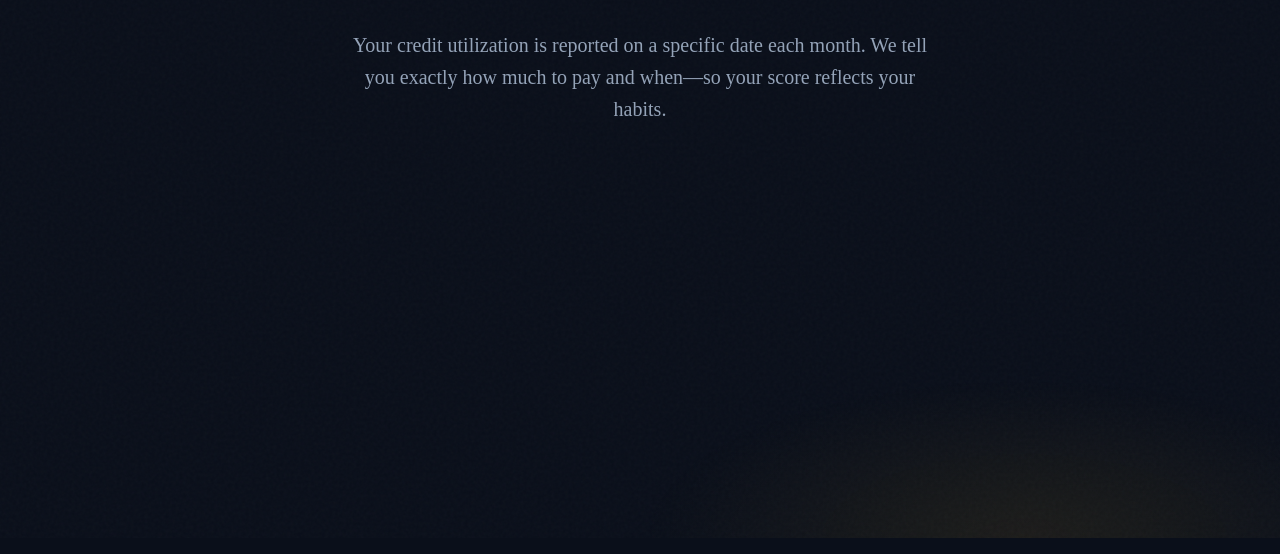
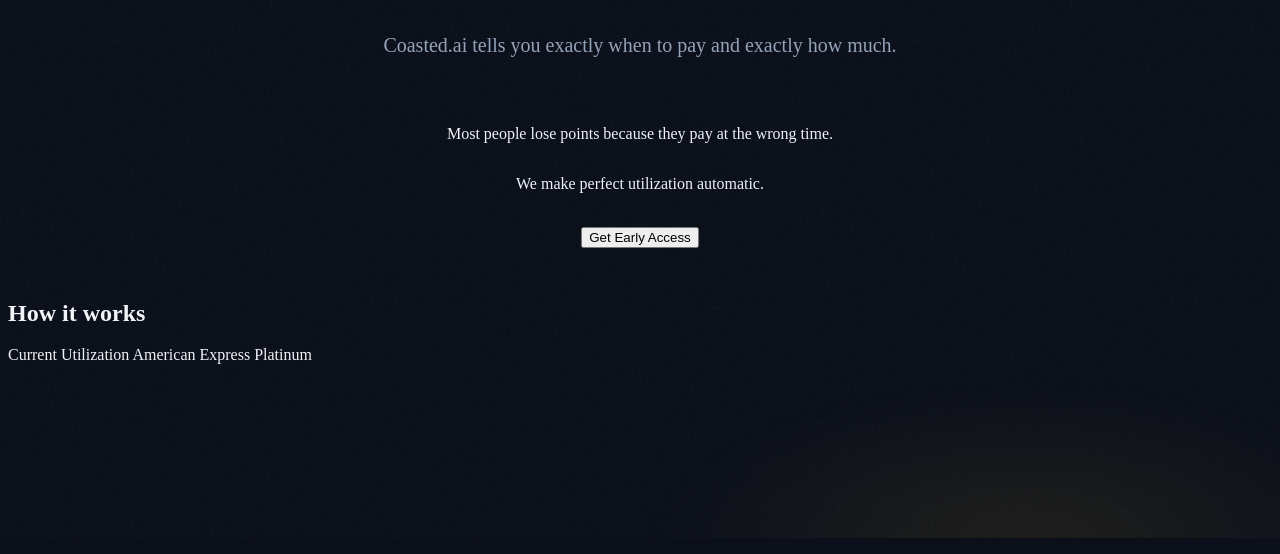
Before and after one commit to lynettesiew/coasted, a plain HTML site: page index.html in a window 1280 px wide. Shown: the part 262-816 px from the top of the page. Drawn offline with Linux system fonts and the light colour scheme.

Commit message:
added waitlist

```diff
--- a/index.html
+++ b/index.html
@@ -16,10 +16,27 @@
 
      <!-- Header -->
 <main class="landing-hero">
- <h1 class="hero-title">Stop losing points to <br><em>bad timing</em></h1>
+ <h1 class="hero-title">Stop<em> Accidentally</em><br>Tanking Your Credit Score.</h1>
+ <p class="hero-subtitle"> Coasted.ai tells you exactly when to pay and exactly how much. </p>
 
- <p class="hero-subtitle">  Your credit utilization is reported on a specific date each month.
-                We tell you exactly how much to pay and when—so your score reflects your habits. </p>
+ <div></div>
+<p class="hero-text"> Most people lose points because they pay at the wrong time.</p><p> We make perfect utilization automatic.</p><br>
 
+<form action="https://forms.gle/Ar7F9uchvFK1tMqz6">
+    <button class="hero-cta" type="submit">Get Early Access</button>
+</form>
+</main>
+<!--How it works-->
+<div class="how-it-works">
+    <h2>How it works</h2>
+</div>
+<div class="preview-card-header">
+    <span class="preview-card-title">Current Utilization</span>
+    <span class="preview-card-bank">American Express Platinum</span>
+    </div>
+
+
+
+</div>
 </body>
 </html>
```
